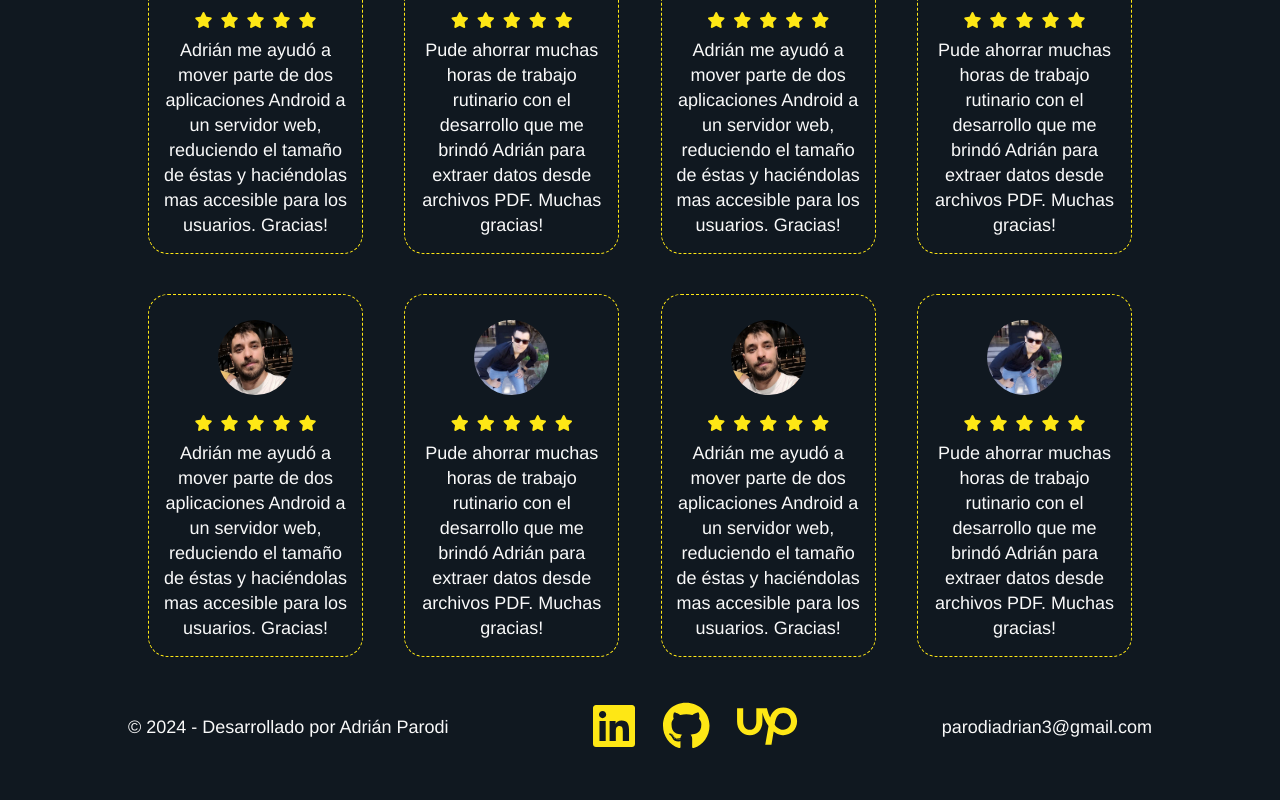
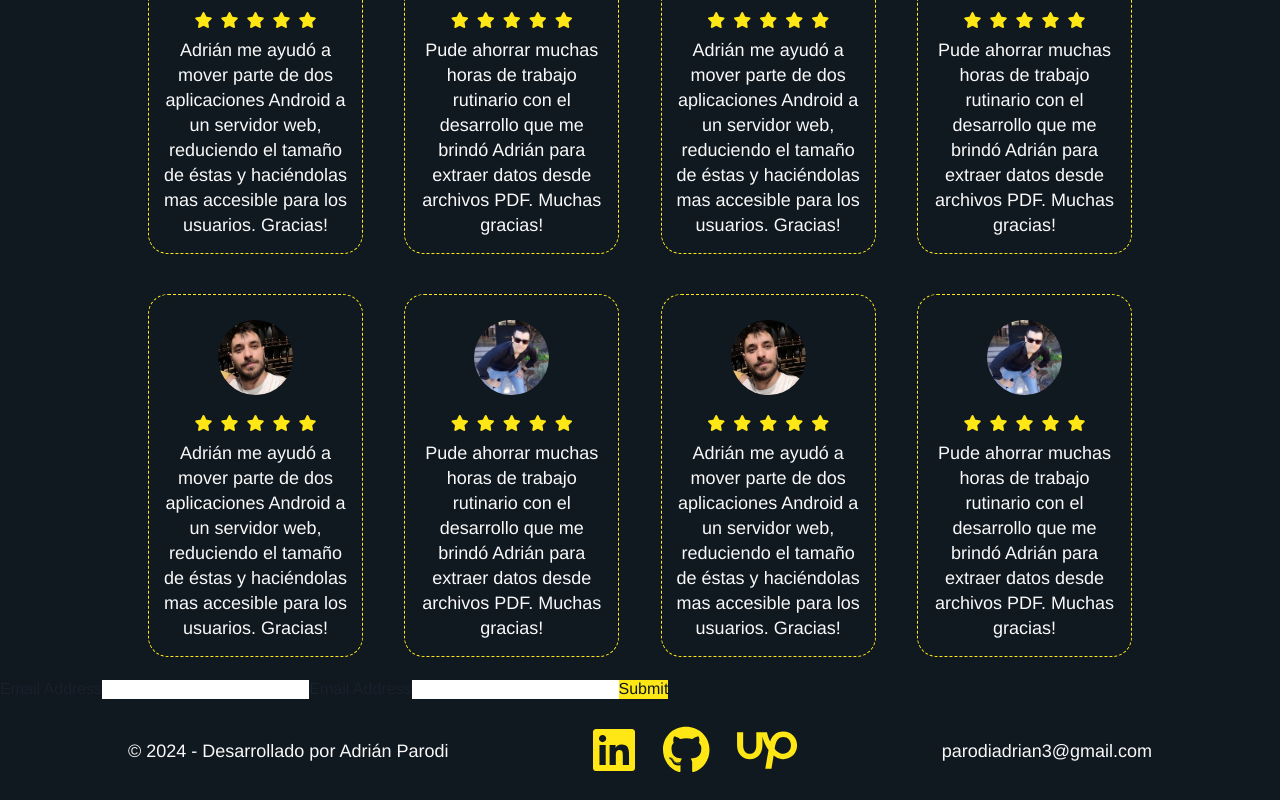
Before and after one commit to AdrianParodi/html-portfolio-react, a React (Vite) app: page / in a window 1280 px wide. Shown: the part 3768-4568 px from the top of the page. Before the commit the page ends 4544 px from the top, so only its background shows below. Built offline with nearby package versions, Linux system fonts and the light colour scheme.

Commit message:
Variables del archivo themes.js ajustadas para que tengan comportamiento responsive

```diff
--- a/package.json
+++ b/package.json
@@ -18,10 +18,12 @@
     "@fortawesome/free-brands-svg-icons": "^6.5.2",
     "@fortawesome/free-solid-svg-icons": "^6.5.2",
     "@fortawesome/react-fontawesome": "^0.2.2",
+    "formik": "^2.4.6",
     "framer-motion": "^11.3.8",
     "react": "^18.3.1",
     "react-dom": "^18.3.1",
-    "react-icons": "^5.2.1"
+    "react-icons": "^5.2.1",
+    "yup": "^1.4.0"
   },
   "devDependencies": {
     "@types/react": "^18.3.3",
--- a/src/Component/Contacto/Contacto.jsx
+++ b/src/Component/Contacto/Contacto.jsx
@@ -1,50 +1,96 @@
-// import './Contacto.css'
-import { useState } from 'react'
+import React from 'react';
+import { useFormik, Formik, Form, Field, ErrorMessage } from 'formik';
 
-const Contacto=()=>{
+import * as yup from 'yup';
+// import { useState } from 'react'
+import {Flex, Text} from '@chakra-ui/react'
 
-  let [nombre, setNombre] = useState('')
-  let [apellido, setApellido] = useState('')
-  let [email, setEmail] = useState('')
-  let [mensaje, setMensaje] = useState('')
+const Contacto = () => {
+  // Pass the useFormik() hook initial form values and a submit function that will
+  // be called when the form is submitted
+  const formik = useFormik({
+    initialValues: {nombre:'',
+      email: '',
+    },
+    onSubmit: values => {
+      alert(JSON.stringify(values, null, 2));
+    },
+  });
+  return (
+    <form onSubmit={formik.handleSubmit}>
+      <label htmlFor="nombre" >Email Address</label>
+      <input
+        id="nombre"
+        name="nombre"
+        type="nombre"
+        onChange={formik.handleChange}
+        value={formik.values.nombre}
+      />
 
-  function manejarEnvio(e){
-    e.preventDefault()
-    console.log(nombre)
-    console.log(apellido)
-    console.log(email)
-    console.log(mensaje)
+      <label htmlFor="email">Email Address</label>
+       <input
+          id="email"
+          name="email"
+          type="email"
+          onChange={formik.handleChange}
+          value={formik.values.email}
+      />
 
-  }
-
-    return(
-        <section className="contacto" id="contacto">
-      <div>
-        <h1>Contacto</h1>
-      </div>
-      <form className="formulario" onSubmit={manejarEnvio}>
-        <div>
-          <input type="text" id="fname" name="fname" placeholder="Nombre *" value={nombre} onChange={(e)=>setNombre(e.target.value)}></input>
-        </div>
-        <div>
-          <input type="text" id="lname" name="lname" placeholder="Apellido *" value={apellido} onChange={(e)=>setApellido(e.target.value)}></input>
-        </div>
-
-        <div>
-          <input type="email" id="email" name="email" placeholder="Email *" value={email} onChange={(e)=>setEmail(e.target.value)}></input>
-        </div>
-
-        <div>
-          <textarea id="mensaje" name="mensaje" required placeholder="Mensaje *" value={mensaje} onChange={(e)=>setMensaje(e.target.value)} ></textarea>
-        </div>
-
-        <div>
-          <button className="small-button" type="submit"> Enviar</button>
-        </div>
-
-      </form>
-    </section>
-    )
-}
+      <button type="submit">Submit</button>
+    </form>
+  );
+};
 
 export default Contacto
+
+
+
+
+
+// const Contacto=()=>{
+
+//   let [nombre, setNombre] = useState('')
+//   let [apellido, setApellido] = useState('')
+//   let [email, setEmail] = useState('')
+//   let [mensaje, setMensaje] = useState('')
+
+//   function manejarEnvio(e){
+//     e.preventDefault()
+//     console.log(nombre)
+//     console.log(apellido)
+//     console.log(email)
+//     console.log(mensaje)
+
+//   }
+
+//     return(
+//         <section className="contacto" id="contacto">
+//       <div>
+//         <h1>Contacto</h1>
+//       </div>
+//       <form className="formulario" onSubmit={manejarEnvio}>
+//         <div>
+//           <input type="text" id="fname" name="fname" placeholder="Nombre *" value={nombre} onChange={(e)=>setNombre(e.target.value)}></input>
+//         </div>
+//         <div>
+//           <input type="text" id="lname" name="lname" placeholder="Apellido *" value={apellido} onChange={(e)=>setApellido(e.target.value)}></input>
+//         </div>
+
+//         <div>
+//           <input type="email" id="email" name="email" placeholder="Email *" value={email} onChange={(e)=>setEmail(e.target.value)}></input>
+//         </div>
+
+//         <div>
+//           <textarea id="mensaje" name="mensaje" required placeholder="Mensaje *" value={mensaje} onChange={(e)=>setMensaje(e.target.value)} ></textarea>
+//         </div>
+
+//         <div>
+//           <button className="small-button" type="submit"> Enviar</button>
+//         </div>
+
+//       </form>
+//     </section>
+//     )
+// }
+
+// export default Contacto
--- a/src/main.jsx
+++ b/src/main.jsx
@@ -17,7 +17,7 @@ import Habilidades from './Component/Habilidades/Habilidades.jsx'
 import Proyectos from './Component/Proyectos/Proyectos.jsx'
 import Servicios from './Component/Servicios/Servicios.jsx'
 import Testimonios from './Component/Testimonios/Testimonios.jsx'
-// import Contacto from './Component/Contacto/Contacto.jsx'
+import Contacto from './Component/Contacto/Contacto.jsx'
 import Footer from './Component/Footer/Footer.jsx'
 
 ReactDOM.createRoot(document.getElementById('root')).render(
@@ -30,7 +30,7 @@ ReactDOM.createRoot(document.getElementById('root')).render(
         <Proyectos/>
         <Servicios/>
         <Testimonios/>
-        {/* <Contacto/> */}
+        <Contacto/>
         <Footer/>
     </main>
   </ChakraProvider>
--- a/src/themes/themes.js
+++ b/src/themes/themes.js
@@ -13,12 +13,12 @@ const theme = extendTheme({
     styles: {
       global: {
         'h1': {
-          fontSize: '4xl',
+          fontSize: ['2xl','3xl','4xl'],
           fontWeight: 'bold',
           color: 'color2'
         },
         'h2': {
-          fontSize: '2xl',
+          fontSize: ['l','xl','2xl'],
           fontWeight: 'semibold',
         //   color:'none'
         },
@@ -27,12 +27,12 @@ const theme = extendTheme({
           fontWeight: 'semibold',
         },
         'p': {
-          fontSize: 'lg',
-          lineHeight: '40px',
+          fontSize: ['md','md','lg'],
+          lineHeight: ['25px','30px','35px','40px', null, null],
           color: 'color2'
         },
         'section': {
-          paddingX: '10%',
+          paddingX: ['2%','4%','8%','10%', null, '15%']
         },
         'body': {
           bg: 'color1',  // Usa el color definido en el objeto colors
```
Also changed, not shown: src/Component/SobreMi/SobreMi.jsx (+1 -1 lines), 2 other files (tests, documents, lock files or other folders).
